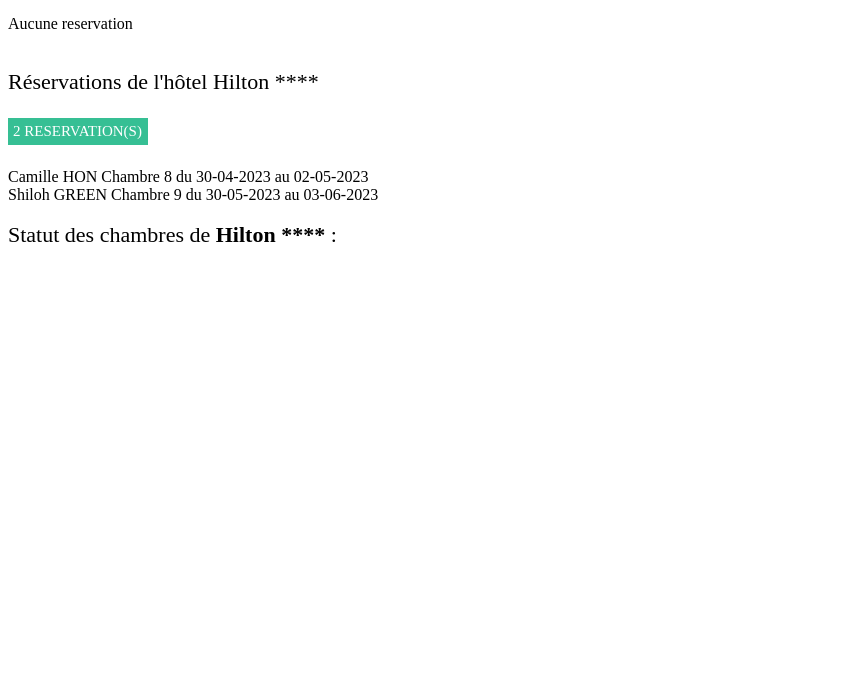
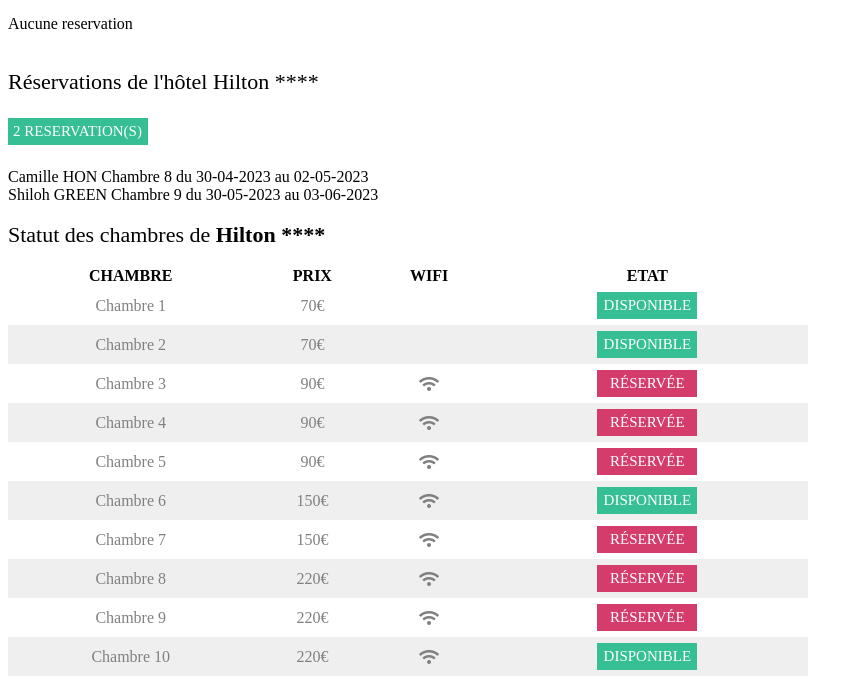
Before and after one commit to MikaRamparany/HotelPOO, a PHP site: page /index.php in a window 1280 px wide. Shown: the part 472-1156 px from the top of the page, without its empty margins (0-863 px from the left). Before the commit the page ends 714 px from the top, so only its background shows below. Run offline with PHP 8.4, Linux system fonts and the light colour scheme; data that the repository does not hold is empty.

Commit message:
Ajout <head> avant <?php pour pouvoir afficher le Logo wifi, car sinon ne marchait pas .. + utilisation expression ternaire sur ligne 205, comme expliqué par Quentin

```diff
--- a/Hotel.php
+++ b/Hotel.php
@@ -1,3 +1,14 @@
+<head>
+    <meta charset="UTF-8">
+    <title> POO HOTEL </title>
+    <link rel="stylesheet" href="https://cdnjs.cloudflare.com/ajax/libs/font-awesome/5.15.2/css/all.min.css" />
+    <style type="text/css">
+        table tbody tr:nth-child(even) {
+            background-color: #EFEFEF;
+        }
+    </style>
+</head>
+
 <?php
 
 class Hotel
@@ -165,26 +176,54 @@ class Hotel
 
     public function infoTableauhotel()
     {
-        echo "<span style='font-size:22px ; color:black'>Statut des chambres de <b> $this->nom </b> :</span><br><br>";
-        echo "<style type=text/css>",
-        '<thead>',
-            '<tr>',
-                '<th> CHAMBRE </th>', '<th> PRIX </th>', '<th> WIFI</th>', '<th> ETAT</th>',
-            '</tr>';
-        '<tbody>';
-        foreach ($this->chambres as  $chambre)
+        echo "<span style='font-size:22px ; color:black'>Statut des chambres de <b> $this->nom </b> </span><br><br>";
+        //Création du tableau ci-dessous:
+
+        echo "<style type=text/css> table tbody tr:nth-child(even) { background-color: #EFEFEF; } </style>
+
+        <table style='border-collapse:collapse; text-align:center; width:800px'>
+        <thead >
+
+            <tr>
+                <th> CHAMBRE </th>
+                <th> PRIX </th>
+                <th> WIFI</th>
+                <th> ETAT</th>
+            </tr>
+            </thead>
+            <tbody>";
+
+
+        foreach ($this->chambres as  $chambres)
             {
 
-            "<td style=color:'grey'>.$chambre->getnom();</td>";
-
-            }
+                $logoWifi = '<i class="fas fa-wifi"></i>';
+                //ouverture <tr>
+                echo "<tr>
+                <td style='color:#808080'>".$chambres->getnumero()."</td>
+                <td style='color:#808080'>".$chambres->getprix()."€ </td>
+                <td style='color:#808080'>".($chambres->getwifi() ? $logoWifi : '').
 
 
+                "</td>";
 
+                if ($chambres->getstatut()==true)
+                {
+                    echo "<td style='display:flex; justify-content:center'><p style='color:#FFF; font-size:15px; background-color:#36bf94; width: 90px; margin:5px; padding:5px'>".mb_strtoupper("Disponible")."</p></td>";
+                }
+                else
+                {
+                    echo "<td style='display:flex; justify-content:center'><p style='color:#FFF; font-size:15px; background-color:#d43c6c; width: 90px; margin:5px; padding:5px'>".mb_strtoupper("Réservée")."</p></td>";
+                }
+                // fermeture </tr>
+                echo "</tr>";
+            }
+            // fermeture </tbody> et </table>
+            echo "</tbody></table>";
 
     }
     public function __toString()
     {
-        return $this->nom . $this->ville;
+        return $this->nom . $this->ville  ;
     }
 }
```
